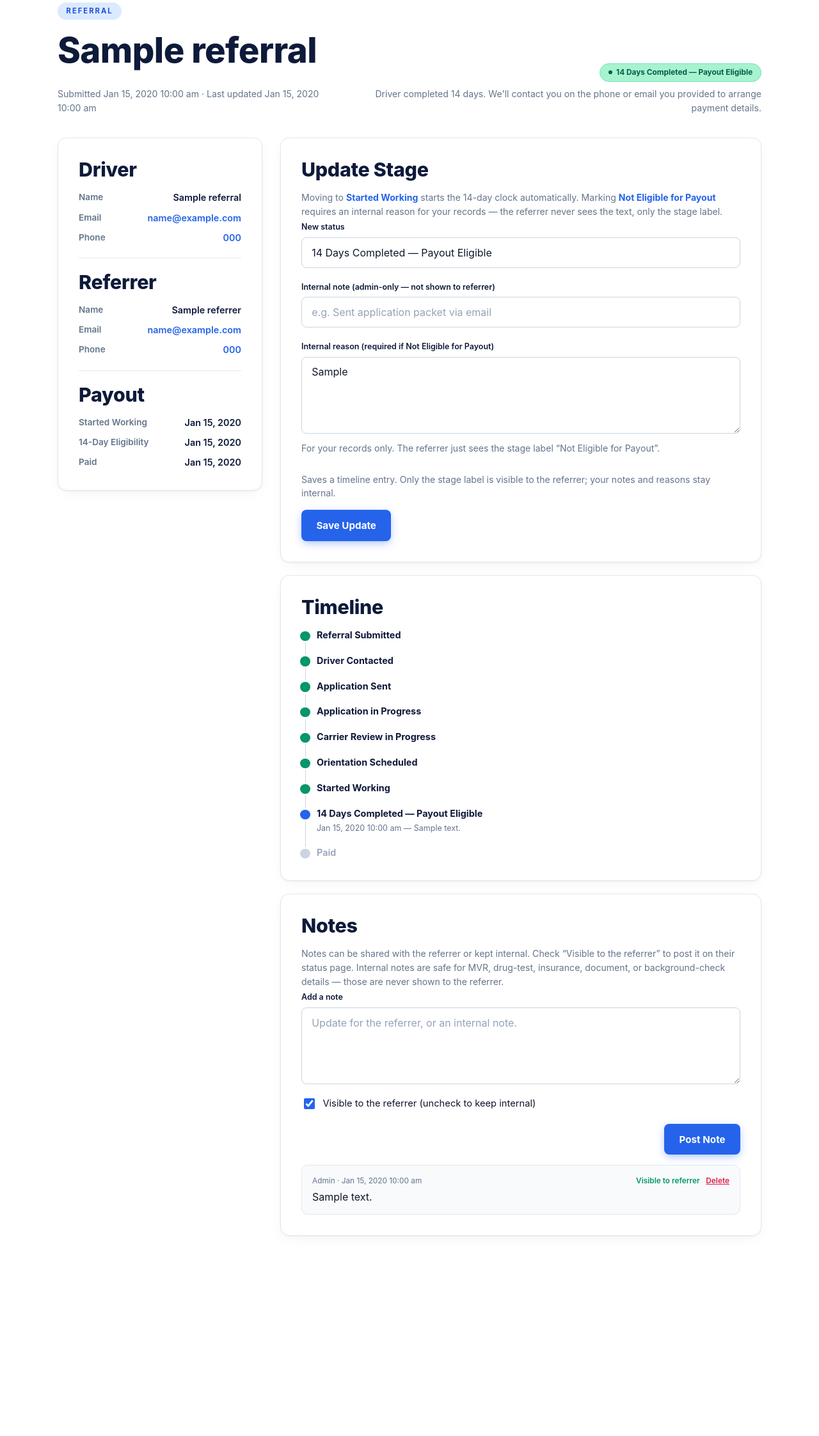
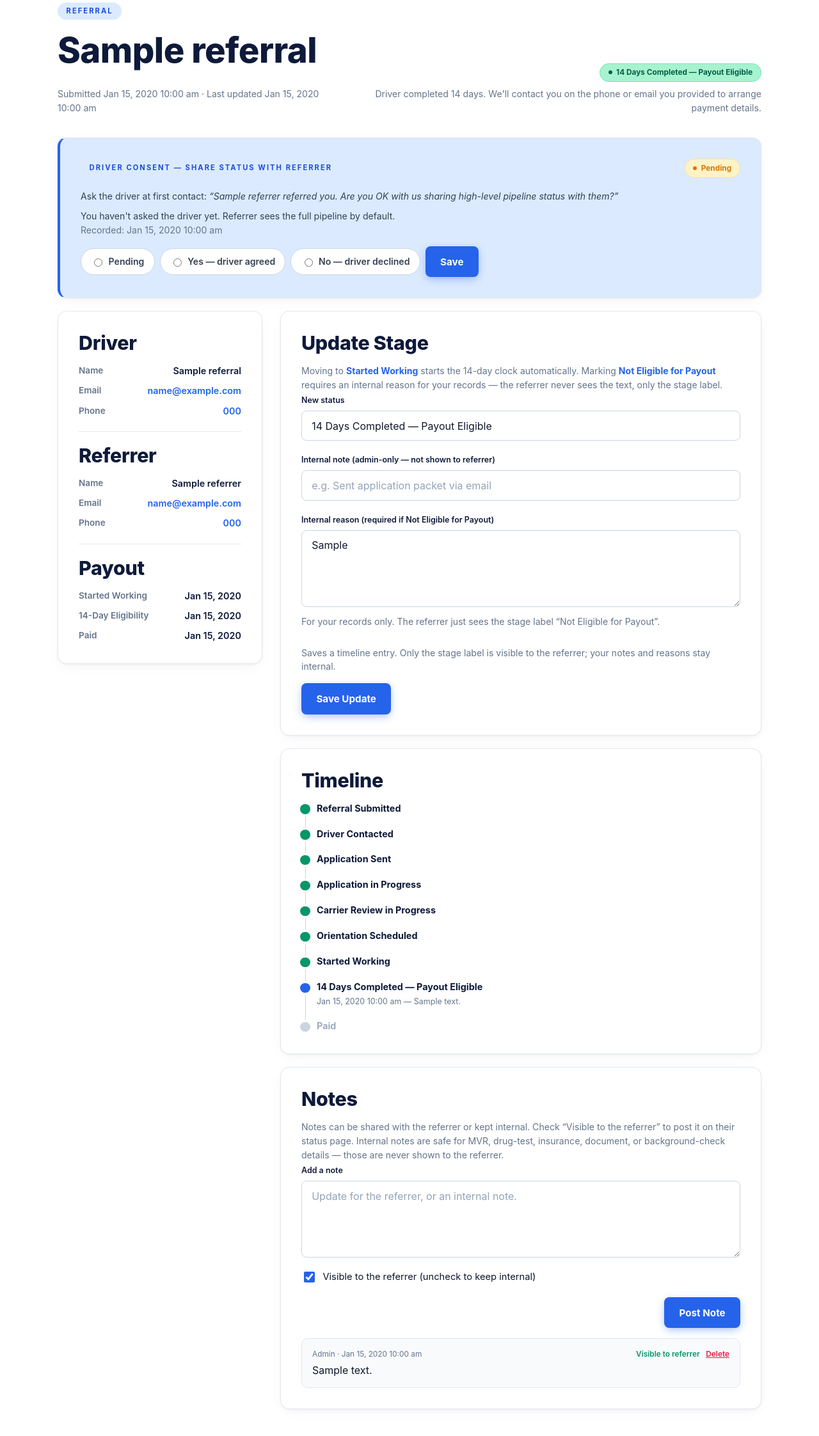
Before and after one commit to pzabile/otrexpressreferals, a PHP site: page /admin/referral?id=1 in a window 1280 px wide. Shown: the part 173-2418 px from the top of the page at 64% size. Before the commit the page ends 2106 px from the top, so only its background shows below. Run offline with PHP 8.4, Linux system fonts and the light colour scheme; the visitor is signed in with stand-in values (Sample User, id 1); tables that the repository leaves empty hold one stand-in row (values such as "Sample post").

Commit message:
Per-driver consent to share pipeline status with referrer
Schema: referrals gains share_with_referrer (PENDING/YES/NO,
default PENDING) and share_consent_at (DATETIME NULL). New
sql/migrate-share-consent.sql drops these columns into an existing
database via ALTER TABLE.

Admin (admin/referral.php): a new "Driver Consent" card sits at the
top of the referral detail with a radio-pill control (Pending / Yes /
Driver declined) and a chip showing the current state. Setting it
records share_consent_at and writes an internal system note for the
audit trail. Includes prompt copy for the recruiter to read at first
contact.

Action handler (admin/actions.php): new set_share_consent action,
CSRF-protected and value-validated.

Status page (status.php): when share_with_referrer = NO and the
referral is not yet terminal, the timeline, notes, and stage
description are hidden; the referrer sees a neutral "In Progress"
chip and a notice that the driver requested privacy. Once the
referral becomes Paid or Not Eligible for Payout, the final outcome
is shown so the referrer knows whether their payout was approved.
PENDING and YES behave like before (full pipeline visible).

Terms: section 9 rewritten to describe the explicit Pending/Yes/No
recording at first contact and what the referrer sees in each case.

CSS: new .consent-card / .consent-head / .consent-form styles plus
.radio-pill (active state filled in brand blue) and three
consent chip variants.

```diff
--- a/admin/referral.php
+++ b/admin/referral.php
@@ -85,6 +85,48 @@ function admin_render_timeline(array $updates, string $currentStatus): void
 
   <?php if ($flashOk): ?><div class="alert alert-ok"><?= e($flashOk) ?></div><?php endif; ?>
   <?php if ($flashErr): ?><div class="alert alert-error"><?= e($flashErr) ?></div><?php endif; ?>
+
+  <?php
+    $share = (string)($r['share_with_referrer'] ?? 'PENDING');
+    $shareLabels = [
+      'PENDING' => ['Pending', 'consent-pending', 'You haven\'t asked the driver yet. Referrer sees the full pipeline by default.'],
+      'YES'     => ['Driver said YES', 'consent-yes', 'Driver agreed to share status with the referrer. Referrer sees the full pipeline.'],
+      'NO'      => ['Driver said NO', 'consent-no', 'Driver declined. Referrer only sees a high-level "in progress" notice (and final Paid / Not Eligible state).'],
+    ];
+    $sl = $shareLabels[$share] ?? $shareLabels['PENDING'];
+  ?>
+  <section class="card consent-card">
+    <div class="consent-head">
+      <div>
+        <p class="eyebrow">Driver Consent — Share Status with Referrer</p>
+        <p class="hint">Ask the driver at first contact: <em>&ldquo;<?= e((string)$r['referrer_name']) ?> referred you. Are you OK with us sharing high-level pipeline status with them?&rdquo;</em></p>
+      </div>
+      <span class="chip <?= e($sl[1]) ?>"><span class="dot"></span><?= e($sl[0]) ?></span>
+    </div>
+    <p class="hint" style="margin: 0.4rem 0 0.9rem;"><?= e($sl[2]) ?>
+      <?php if (!empty($r['share_consent_at'])): ?>
+        <br><span class="muted">Recorded: <?= e(fmt_date((string)$r['share_consent_at'])) ?></span>
+      <?php endif; ?>
+    </p>
+    <form method="post" action="/admin/actions" class="consent-form">
+      <?= csrf_field($config) ?>
+      <input type="hidden" name="action" value="set_share_consent">
+      <input type="hidden" name="referral_id" value="<?= (int)$r['id'] ?>">
+      <label class="radio-pill <?= $share === 'PENDING' ? 'active' : '' ?>">
+        <input type="radio" name="share_with_referrer" value="PENDING" <?= $share === 'PENDING' ? 'checked' : '' ?>>
+        <span>Pending</span>
+      </label>
+      <label class="radio-pill <?= $share === 'YES' ? 'active' : '' ?>">
+        <input type="radio" name="share_with_referrer" value="YES" <?= $share === 'YES' ? 'checked' : '' ?>>
+        <span>Yes — driver agreed</span>
+      </label>
+      <label class="radio-pill <?= $share === 'NO' ? 'active' : '' ?>">
+        <input type="radio" name="share_with_referrer" value="NO" <?= $share === 'NO' ? 'checked' : '' ?>>
+        <span>No — driver declined</span>
+      </label>
+      <button type="submit" class="btn-primary">Save</button>
+    </form>
+  </section>
 
   <div class="detail-grid">
     <aside class="card">
--- a/assets/style.css
+++ b/assets/style.css
@@ -847,6 +847,54 @@ select.field-input {
   .cta-row .btn-primary, .cta-row .btn-ghost { flex: 1 1 auto; }
 }
 
+/* ========== Driver share-consent card (admin) ========== */
+.consent-card {
+  border-left: 4px solid var(--blue);
+  background: var(--blue-faint);
+}
+.consent-card .hint { color: var(--text-mid); }
+.consent-head {
+  display: flex;
+  flex-direction: column;
+  gap: 0.75rem;
+  align-items: flex-start;
+  margin-bottom: 0.25rem;
+}
+@media (min-width: 700px) {
+  .consent-head { flex-direction: row; justify-content: space-between; align-items: flex-start; }
+}
+.consent-form {
+  display: flex;
+  flex-wrap: wrap;
+  gap: 0.5rem;
+  align-items: center;
+}
+.radio-pill {
+  display: inline-flex;
+  align-items: center;
+  gap: 0.4rem;
+  padding: 0.55rem 0.95rem;
+  border: 1px solid var(--line-strong);
+  border-radius: 999px;
+  background: #fff;
+  cursor: pointer;
+  font-size: 0.88rem;
+  color: var(--text-mid);
+  font-weight: 600;
+}
+.radio-pill input { accent-color: var(--blue); }
+.radio-pill:hover { border-color: var(--blue); color: var(--blue); }
+.radio-pill.active {
+  background: var(--blue);
+  color: #fff;
+  border-color: var(--blue-dark);
+}
+.radio-pill.active span { color: #fff; }
+
+.consent-pending { color: var(--amber); background: var(--amber-bg); border-color: #fde68a; }
+.consent-yes     { color: #047857; background: var(--emerald-bg); border-color: #a7f3d0; }
+.consent-no      { color: var(--rose-text); background: var(--rose-bg); border-color: #fecaca; }
+
 /* ========== Inline delete buttons in comment meta ========== */
 .comment-meta-right {
   display: inline-flex;
--- a/sql/schema.sql
+++ b/sql/schema.sql
@@ -29,6 +29,8 @@ CREATE TABLE IF NOT EXISTS referrals (
   driver_phone VARCHAR(30) NOT NULL,
   status VARCHAR(40) NOT NULL DEFAULT 'SUBMITTED',
   rejection_reason TEXT NULL,
+  share_with_referrer VARCHAR(10) NOT NULL DEFAULT 'PENDING',
+  share_consent_at DATETIME NULL,
   started_working_at DATETIME NULL,
   payout_eligible_at DATETIME NULL,
   paid_at DATETIME NULL,
```
Also changed, not shown: admin/actions.php (+18 -0 lines), sql/migrate-share-consent.sql (added, +8 -0 lines), status.php (+16 -0 lines), terms.php (+11 -9 lines).
